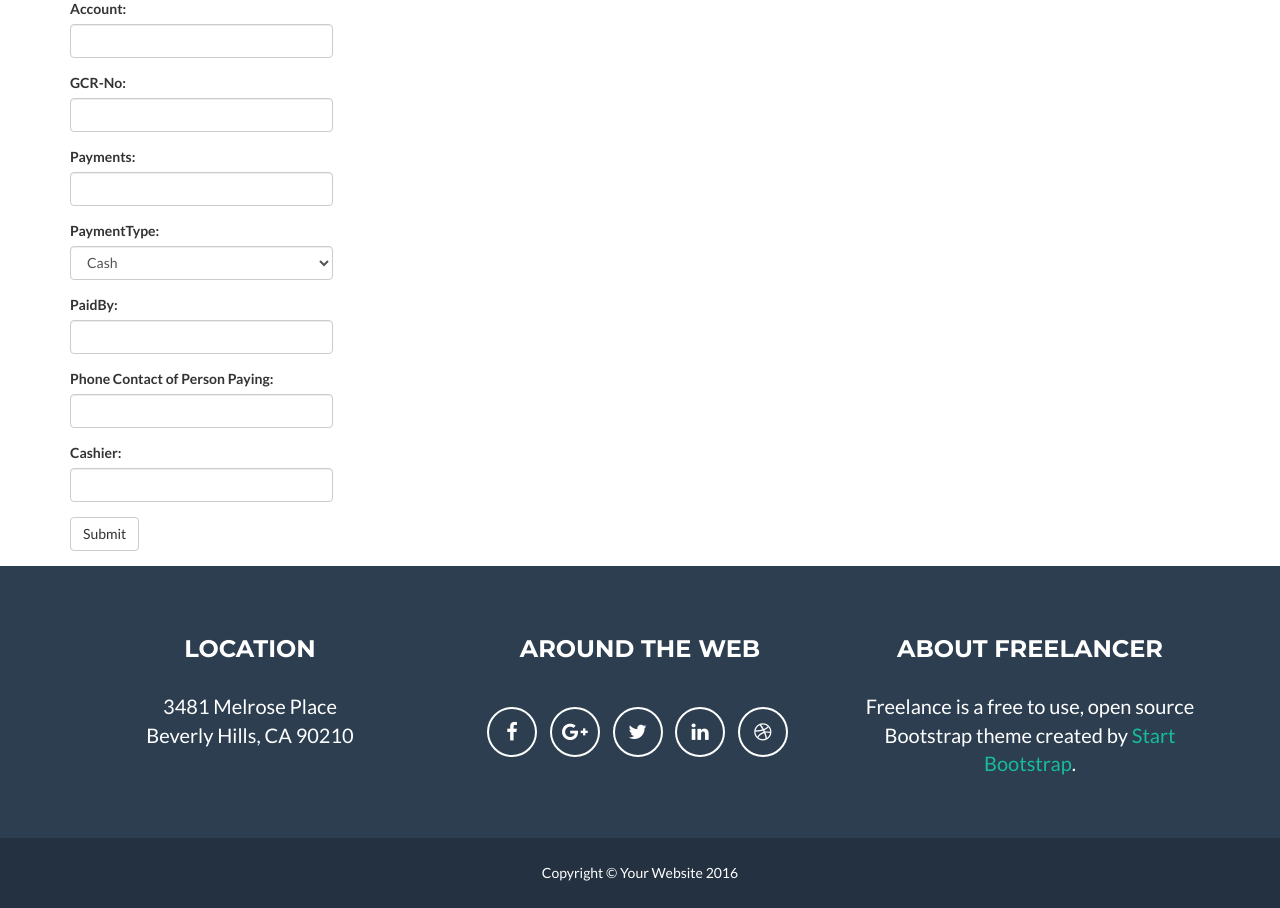
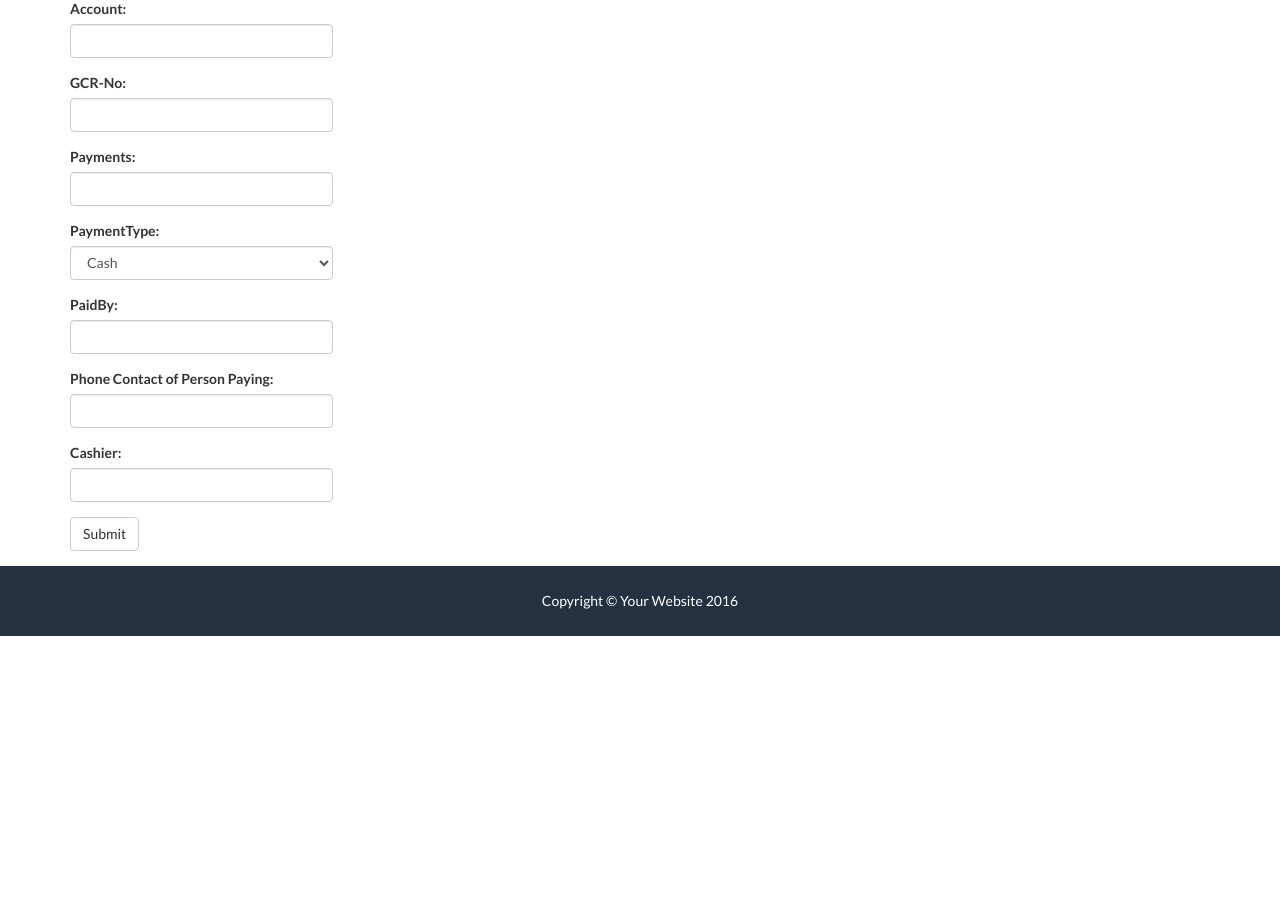
Before and after one commit to saviour123/payapp, a Flask app: page /add_rec in a window 1280 px wide. Shown: the part 104-1012 px from the top of the page. After the commit the page ends 740 px from the top, so only its background shows below. Run offline with Flask 2, Linux system fonts and the light colour scheme; the visitor is signed in with stand-in values (Sample User, id 1); parts of the project's set-up code (start-up, migrations or seed data) failed here and were passed over; some libraries are stand-ins or nearby versions.

Commit message:
simple modifications

```diff
--- a/app.py
+++ b/app.py
@@ -13,24 +13,20 @@ db = SQLAlchemy(app)
 
 
 #payments db
-class User(db.Model):
+class PAYMENTS(db.Model):
     __tablename__ = 'PAYMENTS'
     id = db.Column(db.Integer, primary_key=True)
-    OBJECTID = db.Column(db.Integer)
-    Account = db.Column(db.String(60))
-    Amount_Due = db.Column(db.Integer)
+    Account = db.Column(db.Integer)
     GCR_No = db.Column(db.String(60))
     Payments = db.Column(db.Integer)
     PaymentType = db.Column(db.String(20))
-    DatePaid = db.Column(db.DateTime(), default=datetime.datetime.utcnow())
     PaidBy = db.Column(db.String(60))
     PaidByTele = db.Column(db.String(10))
     Cashier = db.Column(db.String(25))
-    Date = db.Column(db.DateTime(), default=datetime.date.today())
-    __tablename__ = 'User'
-    id = db.Column(db.Integer, primary_key=True)
-    username = db.Column(db.String(10), unique=True)
-    password = db.Column(db.String(10), unique=True)
+    DatePaid = db.Column(db.DateTime(), default=datetime.datetime.utcnow())
+    DatePaid = db.Column(db.DateTime(), default=datetime.datetime.today())
+
+
 
     def __init__(self, Account, GCR_No, Payments, PaymentType, PaidBy, PaidByTele, Cashier):
         self.Account = Account
@@ -47,22 +43,20 @@ class User(db.Model):
 #users db
 class User(db.Model):
     __tablename__ = 'User'
+    #__table_args__ = {'extend_existing': True}
     id = db.Column(db.Integer, primary_key=True)
     username = db.Column(db.String(10), unique=True)
     password = db.Column(db.String(10), unique=True)
 
 
-    def __init__(self, username, email):
+    def __init__(self, username, password):
         self.username = username
-        self.email = email
+        self.password = password
 
     def __repr__(self):
         return '<User %r>' % self.username
 
 
-
-
-#login_credentials = User.query.filter_by(username=request.form[username])
 
 
 #login check point decorator
@@ -81,12 +75,23 @@ def login_required(f):
 def login():
     error = None
     if request.method == 'POST':
-        if request.form['username'] != 'admin' or request.form['password'] != 'admin':
-            error = 'Invalid Credentials. Please try again.'
+        username = request.form['username'].strip()
+        password = request.form['password'].strip()
+        u_login = User.query.filter_by(username=username)
+        print u_login
+        u_pass = User.query.filter_by(password=password)
+        print u_pass
+        if username in u_login and password in u_pass:
+            session['logged_in'] = True
+            return redirect(url_for('index'))
         else:
-            session['logged_in'] = True
-            flash('You are Logged In')
-            return redirect(url_for('index'))
+            error = 'Invalid Credentials'
+        # if username != u_login or password != u_pass:
+        #     error = 'Invalid Credentials. Please try again.'
+        # else:
+        #     session['logged_in'] = True
+        #     flash('You are Logged In')
+        #     return redirect(url_for('index'))
     return render_template('login.html', error=error)
 
 
@@ -117,9 +122,8 @@ def add_rec():
         PaidBy = request.form['PaidBy']
         PaidByTele = request.form['PaidByTele']
         Cashier = request.form['Cashier']
+        PostData = [Account, GCR_No, Payments, PaymentType, PaidBy, PaidByTele, Cashier]
         result = request.form
-        global PostData
-        PostData = [Account, GCR_No, Payments, PaymentType, PaidBy, PaidByTele, Cashier]
         entry = PAYMENTS(Account, GCR_No, Payments, PaymentType, PaidBy, PaidByTele, Cashier)
         db.session.add(entry)
         db.session.commit()
@@ -138,15 +142,16 @@ def search():
 
 
 @login_required
-@app.route('/add_login', methods=['POST'])
+@app.route('/add_login', methods=['POST', 'GET'])
 def add_login():
-    if request.methods == 'POST':
+    if request.method == 'POST':
         username = request.form['username']
         password = request.form['password']
         login_details = User(username, password)
         db.session.add(login_details)
         db.session.commit()
-        return redirect(url_for(index))
+        flash('User added succesfully')
+        return redirect(url_for('index'))
     return render_template('add_login.html')
 
 
--- a/templates/index.html
+++ b/templates/index.html
@@ -101,41 +101,6 @@
 
 </body>
     <footer class="text-center">
-        <div class="footer-above">
-            <div class="container">
-                <div class="row">
-                    <div class="footer-col col-md-4">
-                        <h3>Location</h3>
-                        <p>3481 Melrose Place
-                            <br>Beverly Hills, CA 90210</p>
-                    </div>
-                    <div class="footer-col col-md-4">
-                        <h3>Around the Web</h3>
-                        <ul class="list-inline">
-                            <li>
-                                <a href="#" class="btn-social btn-outline"><i class="fa fa-fw fa-facebook"></i></a>
-                            </li>
-                            <li>
-                                <a href="#" class="btn-social btn-outline"><i class="fa fa-fw fa-google-plus"></i></a>
-                            </li>
-                            <li>
-                                <a href="#" class="btn-social btn-outline"><i class="fa fa-fw fa-twitter"></i></a>
-                            </li>
-                            <li>
-                                <a href="#" class="btn-social btn-outline"><i class="fa fa-fw fa-linkedin"></i></a>
-                            </li>
-                            <li>
-                                <a href="#" class="btn-social btn-outline"><i class="fa fa-fw fa-dribbble"></i></a>
-                            </li>
-                        </ul>
-                    </div>
-                    <div class="footer-col col-md-4">
-                        <h3>About Freelancer</h3>
-                        <p>Freelance is a free to use, open source Bootstrap theme created by <a href="http://startbootstrap.com">Start Bootstrap</a>.</p>
-                    </div>
-                </div>
-            </div>
-        </div>
         <div class="footer-below">
             <div class="container">
                 <div class="row">
```
